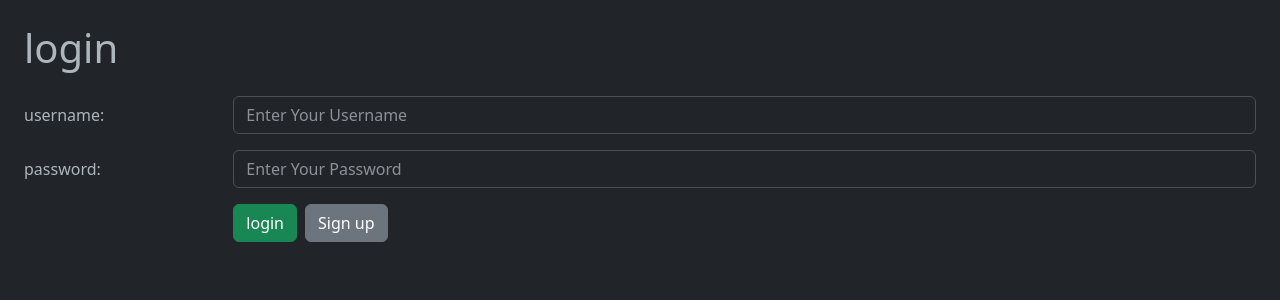
After one commit to Ishan-Shrestha/task-web, a Flask app: page /login in a window 1280 px wide. The commit adds this page. Shown: the top 300 px of the page. Run offline with Flask 3, Linux system fonts and the light colour scheme.

Commit message:
Added user login model to personalize the task manager

```diff
--- a/app.py
+++ b/app.py
@@ -1,8 +1,12 @@
-from flask import render_template, Flask, redirect, request
+from flask import render_template, Flask, redirect, request, flash
 import logging
 import os
 from flask_sqlalchemy import SQLAlchemy
 from sqlalchemy.orm import DeclarativeBase
+from flask_migrate import Migrate
+from flask_bcrypt import Bcrypt
+from flask_login import LoginManager, login_user, logout_user, login_required, current_user, UserMixin
+
 
 # LOGGER SET-UP CONFIGURATIONS
 
@@ -14,58 +18,137 @@ logging.basicConfig(
 logger = logging.getLogger()
 logger.setLevel(logging.DEBUG)
 
-# VARIABLES
+
+# PATH VARIABLES
 BASE_DIR = os.path.dirname(os.path.abspath(__file__))
 FILE_DIR = os.path.join(BASE_DIR, "tasks.json")
 
 # FLASK APP SET-UP
 app = Flask(__name__)
 
+# configure the SQLite database, relative to the app instance folder
+app.config["SQLALCHEMY_DATABASE_URI"] = "sqlite:///project.db"
+app.config['SECRET_KEY'] = 'KEY2222'
+
 # DATABASE SETUP
 class Base(DeclarativeBase):
   pass
 
 db = SQLAlchemy(model_class=Base)
+migrate = Migrate(app, db)
 
-# configure the SQLite database, relative to the app instance folder
-app.config["SQLALCHEMY_DATABASE_URI"] = "sqlite:///project.db"
 # initialize the app with the extension
 db.init_app(app)
 
-# MODEL
+# FOR PASSWORD HASHING
+bcrypt = Bcrypt(app)
+
+# session
+login_manager = LoginManager(app)
+login_manager.login_view = 'login'
+
+
+# MODELS
 class Task(db.Model):
     id = db.Column(db.Integer, primary_key=True)
-    task = db.Column(db.String(200), nullable=False)
+    task_value = db.Column(db.String(200), nullable=False)
     priority = db.Column(db.String(20), nullable=False)
 
-with app.app_context():
-    db.create_all()
+    user_id = db.Column(db.Integer, db.ForeignKey('user.id'), nullable=False)
+
+
+class User(UserMixin, db.Model):
+    id = db.Column(db.Integer, primary_key=True)
+    user_name = db.Column(db.String(200), nullable=False, unique=True)
+    password = db.Column(db.String(200), nullable=False)
+
 
 # LOGIC OF PROGRAM
 
 def load_data():
     try:
-        data = db.session.execute(db.select(Task)).scalars().all()
+        data = db.session.execute(db.select(Task).filter_by(user_id=current_user.id)).scalars().all()
         logger.info("Data loaded successfully!")
     except Exception as e:
         logger.exception("Unable to find the file!")
         data = []
     return data
 
-def store_data(task_value, priority_value):
+def store_data(task, priority_value):
     value = Task(
-            task=task_value,
+            task_value=task,
             priority=priority_value,
+            user_id = current_user.id
         )
     db.session.add(value)
     db.session.commit()
     return 'added successfully'
 
+def store_user(name, hpass):
+    user =User(
+        user_name =name,
+        password = hpass
+    )
+    db.session.add(user)
+    db.session.commit()
+    return 'added successfully'
+
+# HELPER FUNCTION
+@login_manager.user_loader
+def load_user(user_id):
+    return db.get_or_404(User, int(user_id))
+
+# ROUTING FUCNTIONS
+
+# HOME ROUTE
 @app.route('/')
+@login_required
 def home():
     data = load_data()
     return render_template('index.html', data = data)
 
+# SIGN-UP ROUTE
+@app.route('/signup', methods=['GET', 'POST'])
+def signup():
+    logger.info("Signup operation called.")
+    if request.method == 'POST':
+        user_name = request.form.get('user_name', '').strip()
+        password = request.form.get('password', '').strip()
+        hashed_password = bcrypt.generate_password_hash(password).decode('utf-8')
+        existing_user = db.session.execute(db.select(User).filter_by(user_name=user_name)).scalar_one_or_none()
+        if existing_user:
+            flash('Username already exists')
+            return redirect('/signup')
+        store_user(user_name, hashed_password)
+        return redirect('/')
+
+    return render_template('signup.html')
+
+# LOGIN ROUTE
+@app.route('/login', methods=['GET', 'POST'])
+def login():
+    logger.info("login operation called.")
+    if request.method == 'POST':
+        user_name = request.form.get('user_name', '').strip()
+        password = request.form.get('password', '').strip()
+        user = db.session.execute(db.select(User).filter_by(user_name=user_name)).scalar_one_or_none()
+        if user and bcrypt.check_password_hash(user.password, password):
+            logger.info('login success!')
+            login_user(user)
+            return redirect('/')
+        else:
+            flash('Invalid username or password')
+            return redirect('/login')
+    return render_template('login.html')
+
+# logout route
+@app.route('/logout')
+@login_required
+def logout():
+    logout_user()
+    return redirect('/login')
+
+# ADD TASK ROUTE
 @app.route('/add/', methods=['POST'])
 def post_data():
     logger.info("Add operation called.")
@@ -75,6 +158,7 @@ def post_data():
 
     return redirect('/')
 
+# FINISH TASK ROUTE
 @app.route('/done/<int:index>', methods=['POST'])
 def done_task(index):
     logger.info("Done operation called.")
@@ -84,12 +168,13 @@ def done_task(index):
 
     return redirect('/')
 
+# EDIT TASK ROUTE
 @app.route('/edit/<int:index>', methods=['GET', 'POST'])
 def edit_task(index):
     logger.info("Edit operation called.")
     current_task = db.get_or_404(Task, index)
     if request.method == 'POST':
-        current_task.task = request.form.get('task', '').strip()
+        current_task.task_value = request.form.get('task', '').strip()
         current_task.priority = request.form.get('priority', '').strip()
         db.session.commit()
 
@@ -97,5 +182,7 @@ def edit_task(index):
 
     return render_template('edit.html', current_task = current_task)
 
+
+# APP START
 if __name__ == '__main__':
     app.run(debug=True)
--- a/requirement.txt
+++ b/requirement.txt
@@ -1,10 +1,16 @@
+alembic==1.18.4
+bcrypt==5.0.0
 blinker==1.9.0
 click==8.3.3
 Flask==3.1.3
+Flask-Bcrypt==1.0.1
+Flask-Login==0.6.3
+Flask-Migrate==4.1.0
 Flask-SQLAlchemy==3.1.1
 greenlet==3.5.1
 itsdangerous==2.2.0
 Jinja2==3.1.6
+Mako==1.3.12
 MarkupSafe==3.0.3
 SQLAlchemy==2.0.50
 typing_extensions==4.15.0
--- a/templates/edit.html
+++ b/templates/edit.html
@@ -15,7 +15,7 @@
         <div class="form-group row mb-3 align-items-center">
             <label for="task" class="col-sm-2 col-form-label">Task:</label>
             <div class="col-sm-10">
-                <input type="text" name="task" placeholder="Enter Your Task" class="form-control" id="task" value="{{current_task.task}}">
+                <input type="text" name="task" placeholder="Enter Your Task" class="form-control" id="task" value="{{current_task.task_value}}">
             </div>
         </div>
 
--- /dev/null
+++ b/templates/login.html
@@ -0,0 +1,45 @@
+<!DOCTYPE html>
+<html lang="en" data-bs-theme="dark">
+<head>
+    <meta charset="UTF-8">
+    <meta name="viewport" content="width=device-width, initial-scale=1.0">
+    <title>Edit Section</title>
+    <link href="https://cdn.jsdelivr.net/npm/bootstrap@5.3.0/dist/css/bootstrap.min.css" rel="stylesheet">
+</head>
+<body class="p-4">
+
+    <h1 class="mb-4">login</h1>
+
+    <form method="post" action="/login" class="w-70">
+
+        <div class="form-group row mb-3 align-items-center">
+            <label for="username" class="col-sm-2 col-form-label">username:</label>
+            <div class="col-sm-10">
+                <input type="text" name="user_name" placeholder="Enter Your Username" class="form-control" id="user_name">
+            </div>
+        </div>
+
+        <div class="form-group row mb-3 align-items-center">
+            <label for="password" class="col-sm-2 col-form-label">password:</label>
+            <div class="col-sm-10">
+                <input type="password" name="password" placeholder="Enter Your Password" class="form-control" id="password">
+            </div>
+        </div>
+
+        <div class="form-group row">
+            <div class="col-sm-10 offset-sm-2 d-flex gap-2">
+                <button id="submit-button" type="submit" class="btn btn-success">login</button>
+                <a href="/signup" class="btn btn-secondary">Sign up</a>
+            </div>
+        </div>
+
+    </form>
+    {% with messages = get_flashed_messages() %}
+        {% if messages %}
+            {% for message in messages %}
+                <div class="alert alert-danger">{{ message }}</div>
+            {% endfor %}
+        {% endif %}
+    {% endwith %}
+</body>
+</html>
```
Also changed, not shown: templates/index.html (+6 -4 lines), templates/signup.html (added, +44 -0 lines), README.md, 1 other file.
